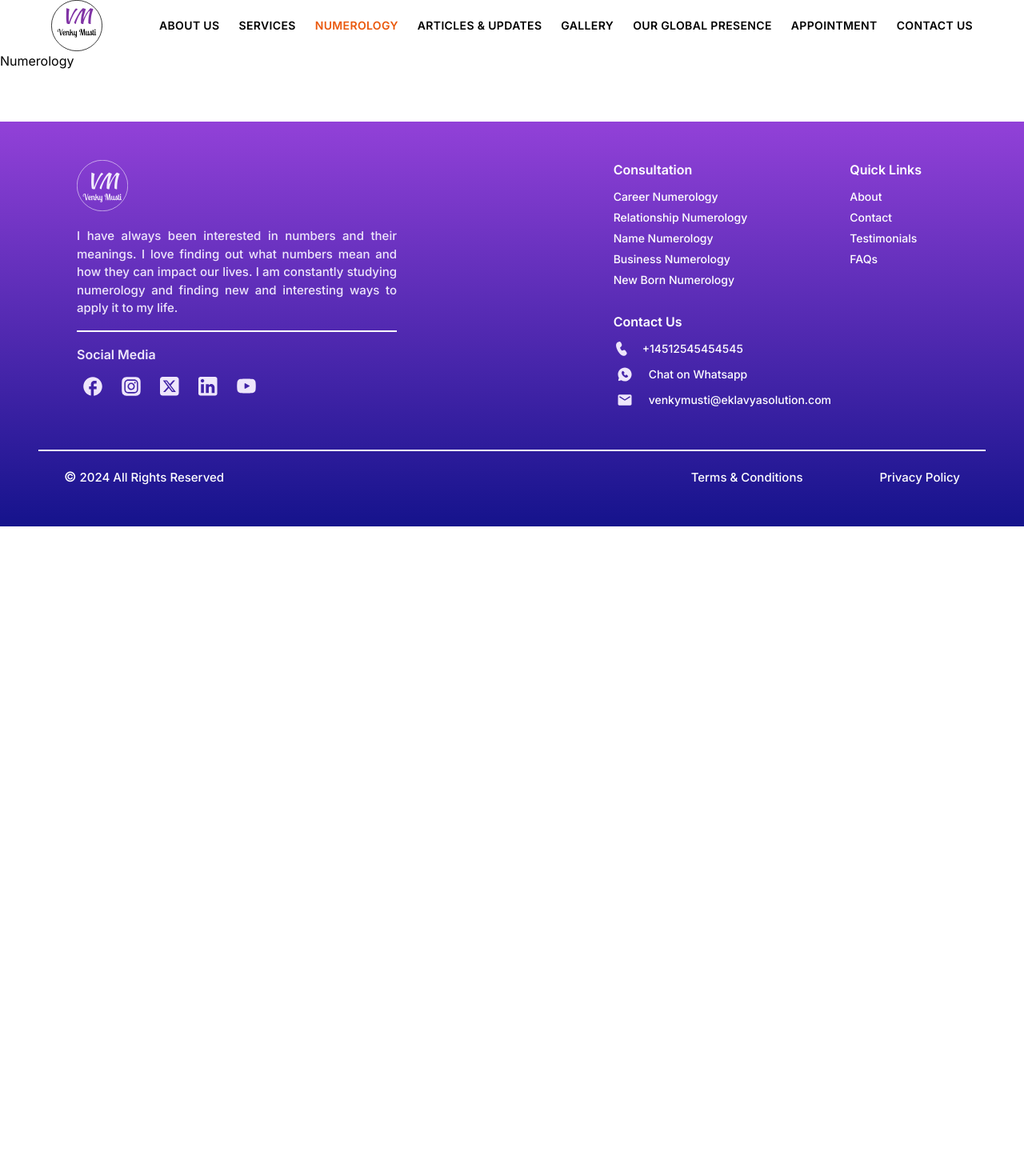
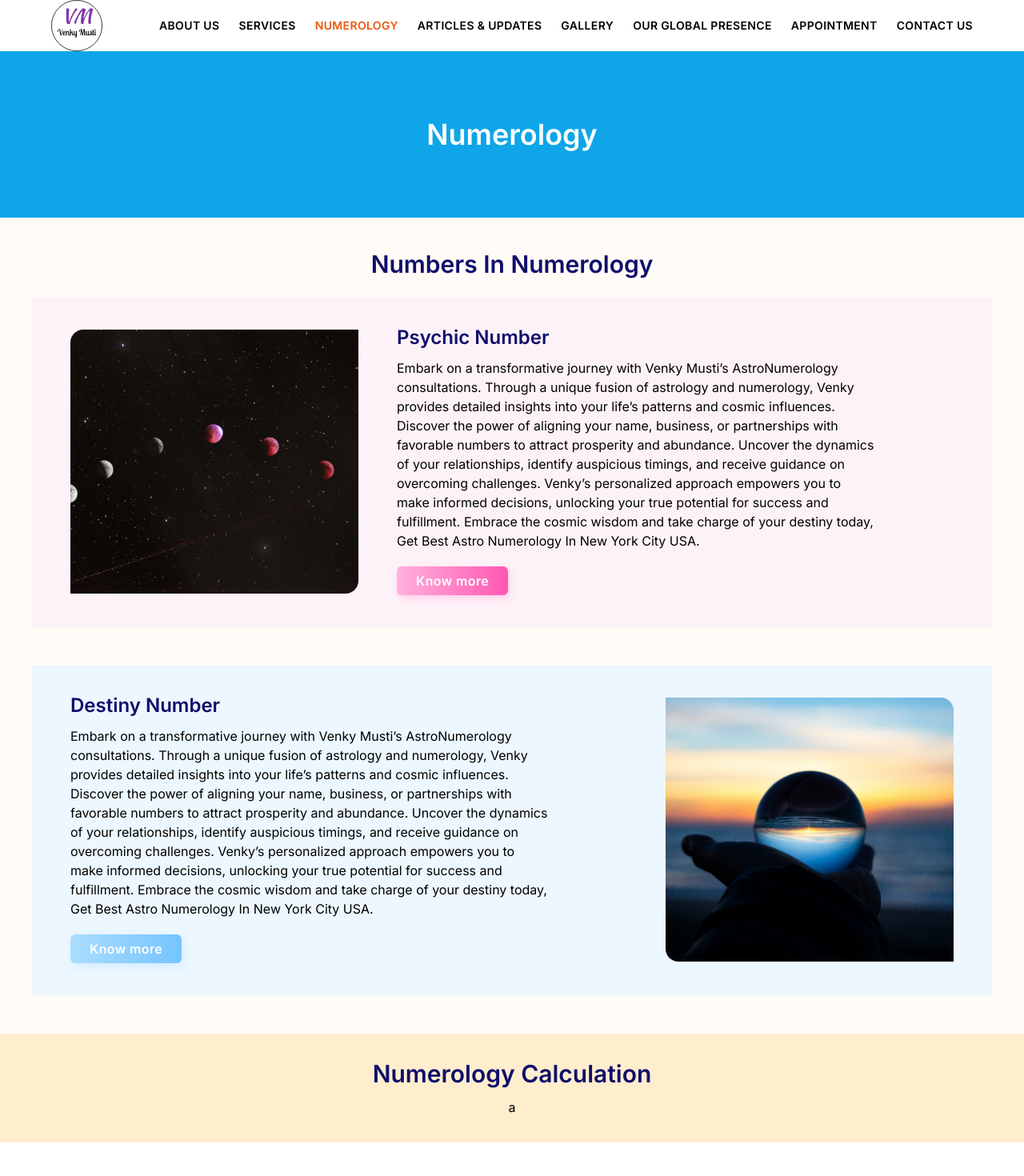
Before and after one commit to EklavyaSolution/Project-VM, a Next.js app: page /numerology in a window 1280 px wide. Shown: the top 1470 px of the page at 80% size. Before the commit the page ends 800 px from the top, so only its background shows below. Built offline with nearby package versions, Linux system fonts and the light colour scheme.

Commit message:
Anil | created numerology page half way

```diff
--- a/src/app/contact-us/page.jsx
+++ b/src/app/contact-us/page.jsx
@@ -89,7 +89,7 @@
             <input type="text" placeholder='Place of Birth' className='bg-[rgba(255,255,255,0.4)] font-medium outline-none w-[45%] border-[0.5px] border-[#E25E3E80] px-6 py-1.5 shadow-[2px_4px_8px_0px_#E25E3E40] rounded' />
             <textarea placeholder='Message' className='resize-none w-full bg-[rgba(255,255,255,0.4)] font-medium outline-none border-[0.5px] border-[#E25E3E80] px-6 py-2 shadow-[2px_4px_8px_0px_#E25E3E40] rounded' rows={3} ></textarea>
             <div className='flex justify-center w-full mt-6'>
-              <button type="submit" className='text-white font-semibold text-xl tracking-wide bg-gradient-to-l from-orange-600 to-orange-500 px-16 py-2.5 border-[0.5px] border-[#E25E3E80] shadow-[2px_4px_8px_0px_#E25E3E40] rounded-md outline-none'>Submit</button>
+              <button type="submit" className='text-white font-semibold text-xl tracking-wide bg-gradient-to-r from-[#FF9B50] to-[#E25E3E] px-16 py-2.5 border-[0.5px] border-[#e25f3e45] shadow-[2px_4px_8px_0px_#E25E3E40] rounded-md outline-none'>Submit</button>
             </div>
           </form>
         </div>
--- /dev/null
+++ b/src/app/numerology/destiny-number/page.jsx
@@ -0,0 +1,9 @@
+import React from 'react'
+
+const Destiny_number = () => {
+  return (
+    <div>Destiny_number</div>
+  )
+}
+
+export default Destiny_number
--- a/src/app/numerology/page.jsx
+++ b/src/app/numerology/page.jsx
@@ -1,8 +1,50 @@
+"use client"
+
+import Image from 'next/image'
 import React from 'react'
+import destini_no from "@/assets/destinyno_img.svg"
+import physic_no from "@/assets/Physicno_img.svg"
+import Link from 'next/link'
+
 
 const Numerology = () => {
   return (
-    <div>Numerology</div>
+    <div className='bg-[#FFFBF6] w-full h-full min-h-screen'>
+      <div className='w-full grid place-items-center h-48 lg:h-52  2xl:h-56 bg-sky-500 '>
+        <h1 className='text-white font-semibold text-lg md:text-xl lg:text-2xl xl:text-4xl 2xl:text-5xl'>Numerology</h1>
+      </div>
+      <div className='w-full mx-auto max-w-[1200px] '>
+        <h2 className='text-center mt-10 font-semibold text-[#100E6A] md:text-lg lg:text-xl xl:text-3xl 2xl:text-4xl'>Numbers In Numerology</h2>
+        <div className='flex gap-12 bg-[#FDF2F8] mt-6 py-10 px-12'>
+          <div className='w-[360px] h-[330px] overflow-hidden rounded-tl-2xl rounded-br-2xl'>
+            <Image src={physic_no} alt='Physic Numbers in Numerology' className='w-full h-full object-cover' />
+          </div>
+          <div>
+            <h2 className='text-[#100E6A] font-semibold text-2xl leading-5 mb-4'>Psychic Number </h2>
+            <p className='w-[600px] font-normal'>Embark on a transformative journey with Venky Musti’s AstroNumerology consultations. Through a unique fusion of astrology and numerology, Venky provides detailed insights into your life’s patterns and cosmic influences. Discover the power of aligning your name, business, or partnerships with favorable numbers to attract prosperity and abundance. Uncover the dynamics of your relationships, identify auspicious timings, and receive guidance on overcoming challenges. Venky’s personalized approach empowers you to make informed decisions, unlocking your true potential for success and fulfillment. Embrace the cosmic wisdom and take charge of your destiny today, Get Best Astro Numerology In New York City USA.</p>
+            <Link href="/numerology/psychic-number">
+              <button className='text-white outline-none rounded-md px-6 py-1.5 mt-5 font-semibold tracking-wide bg-gradient-to-r from-[#FFB1DC] to-[#FF57B3] [border-[0.5px] border-[#E25E3E80]] shadow-[2px_4px_8px_0px_#FFB0DB80]'>Know more</button>
+            </Link>
+          </div>
+        </div>
+        <div className='flex justify-between bg-[#ECF7FF] mt-12 py-10 px-12'>
+          <div>
+            <h2 className='text-[#100E6A] font-semibold text-2xl leading-5 mb-4'>Destiny Number </h2>
+            <p className='w-[600px] font-normal'>Embark on a transformative journey with Venky Musti’s AstroNumerology consultations. Through a unique fusion of astrology and numerology, Venky provides detailed insights into your life’s patterns and cosmic influences. Discover the power of aligning your name, business, or partnerships with favorable numbers to attract prosperity and abundance. Uncover the dynamics of your relationships, identify auspicious timings, and receive guidance on overcoming challenges. Venky’s personalized approach empowers you to make informed decisions, unlocking your true potential for success and fulfillment. Embrace the cosmic wisdom and take charge of your destiny today, Get Best Astro Numerology In New York City USA.</p>
+            <Link href="/numerology/destiny-number">
+              <button className='text-white outline-none rounded-md px-6 py-1.5 mt-5 font-semibold tracking-wide bg-gradient-to-r from-[#ABDCFF] to-[#75C5FF] [border-[0.5px] border-[#CDEAFF80]] shadow-[2px_4px_8px_0px_#BDE3FF80]'>Know more</button>
+            </Link>
+          </div>
+          <div className='w-[360px] h-[330px] overflow-hidden rounded-tr-2xl rounded-bl-2xl'>
+            <Image src={destini_no} alt='Physic Numbers in Numerology' className='w-full h-full object-cover' />
+          </div>
+        </div>
+      </div>
+      <div className='bg-[#FFEECE] px-8 w-full mt-12 py-8'>
+        <h3 className='mb-3 text-3xl font-semibold text-center text-[#100E6A]'>Numerology Calculation</h3>
+        <div className='flex justify-center gap-6 flex-wrap items-center'>a</div>
+      </div>
+    </div >
   )
 }
 
--- /dev/null
+++ b/src/app/numerology/psychic-number/page.jsx
@@ -0,0 +1,9 @@
+import React from 'react'
+
+const Psychic_number = () => {
+    return (
+        <div>Psychic_number</div>
+    )
+}
+
+export default Psychic_number
--- a/src/components/services/AstroNumerology.jsx
+++ b/src/components/services/AstroNumerology.jsx
@@ -13,7 +13,7 @@
             <p className='text-justify font-normal'>Embark on a transformative journey with Venky Musti's AstroNumerology consultations. Through a unique fusion of astrology and numerology, Venky provides detailed insights into your life's patterns and cosmic influences. Discover the power of aligning your name, business, or partnerships with favorable numbers to attract prosperity and abundance. Uncover the dynamics of your relationships, identify auspicious timings, and receive guidance on overcoming challenges. Venky's personalized approach empowers you to make informed decisions, unlocking your true potential for success and fulfillment. Embrace the cosmic wisdom and take charge of your destiny today, Get Best Astro Numerology In New York City USA.Embark on a transformative journey with Venky Musti's AstroNumerology consultations. Through a unique fusion of astrology and numerology, Venky provides detailed insights into your life's patterns and cosmic influences. Discover the power of aligning your name, business, or partnerships with favorable numbers to attract prosperity and abundance. Uncover the dynamics of your relationships, identify auspicious timings, and receive guidance on overcoming challenges. Venky's personalized approach empowers you to make informed decisions, unlocking your true potential for success and fulfillment. Embrace the cosmic wisdom and take charge of your destiny today, Get Best Astro Numerology In New York City USA.</p>
             <div className='flex justify-center my-2'>
                 <Link href="/appointment">
-                    <button className='text-white outline-none rounded-md px-4 py-2.5 mt-5 font-semibold tracking-wider bg-red-400'>Schedule Your Call</button>
+                    <button className='text-white outline-none rounded-md px-4 py-2.5 mt-5 font-semibold tracking-wider bg-[#F2934C]'>Schedule Your Call</button>
                 </Link>
             </div>
         </section>
```
Also changed, not shown: src/assets/Physicno_img.svg (added), src/assets/destinyno_img.svg (added).
